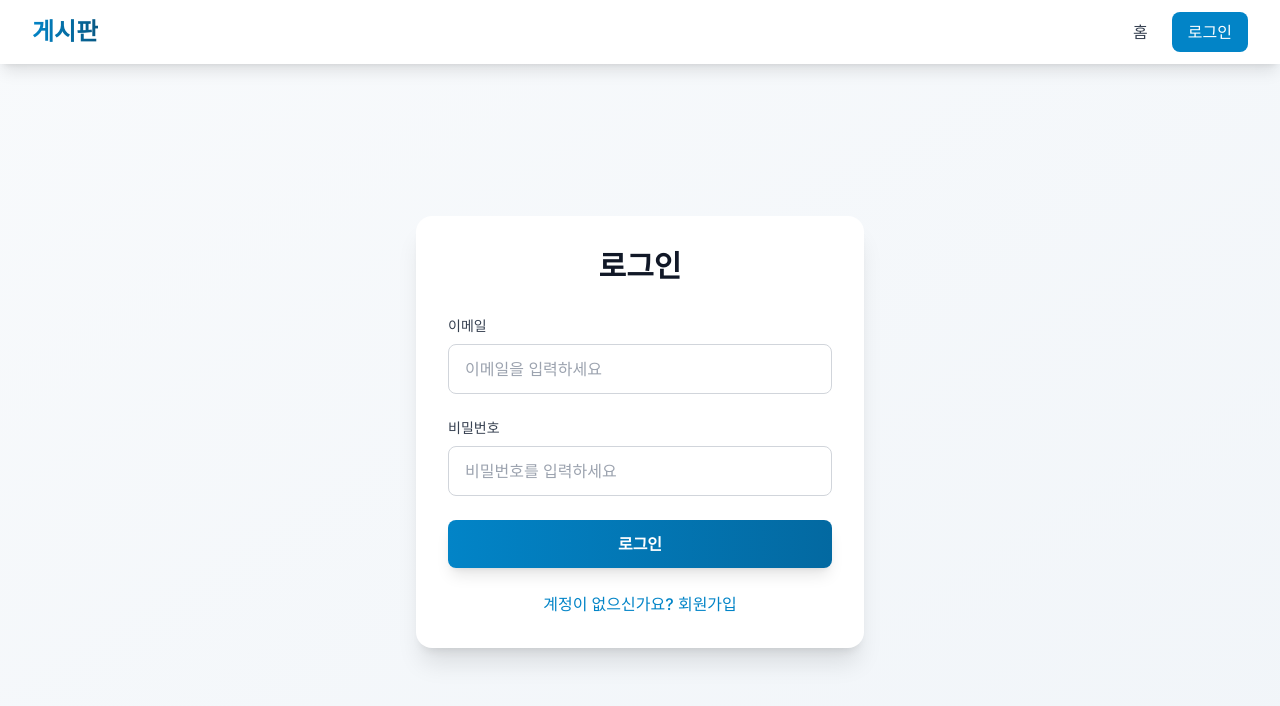
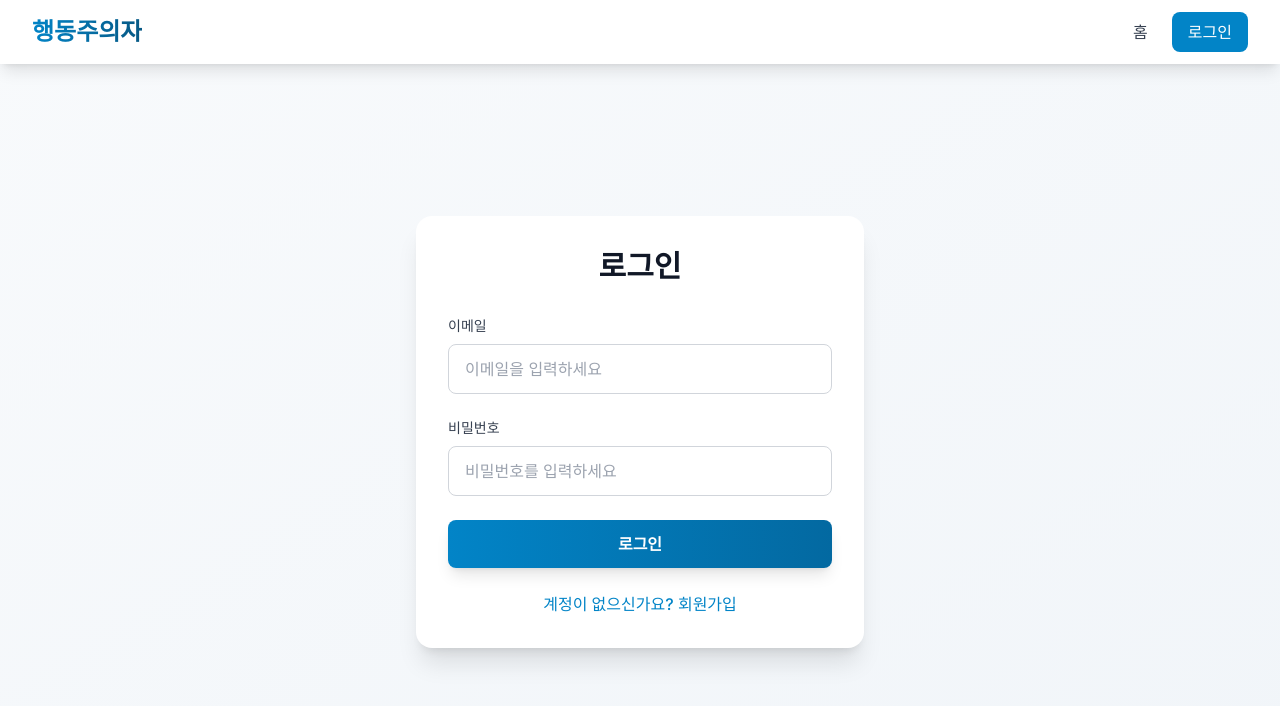
Before and after one commit to mnj510/nas-board, a Next.js app: page /auth/login in a window 1280 px wide. Shown: the top 706 px of the page. Built offline with nearby package versions, Linux system fonts and the light colour scheme; no server answers.

Commit message:
Change site title text from '게시판' to '행동주의자'

```diff
--- a/components/Navbar.tsx
+++ b/components/Navbar.tsx
@@ -22,7 +22,7 @@ export default function Navbar() {
         <div className="flex justify-between items-center h-16">
           <Link href="/" className="flex items-center space-x-2">
             <span className="text-2xl font-bold bg-gradient-to-r from-primary-600 to-primary-800 bg-clip-text text-transparent">
-              게시판
+              행동주의자
             </span>
           </Link>
 
```
